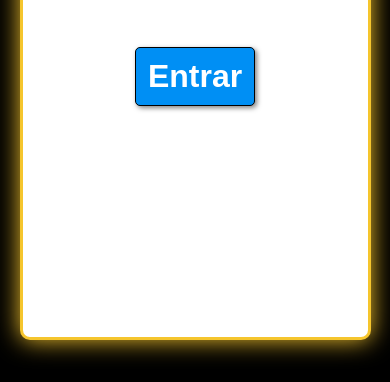
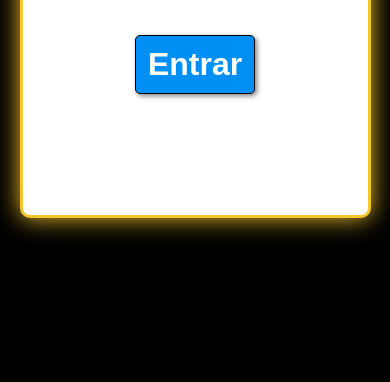
Before and after one commit to cavaleiro-olimpioo/ArchTec, a plain HTML site: page index.html in a window 390 px wide. Shown: the part 462-844 px from the top of the page. Drawn offline with Linux system fonts and the light colour scheme.

Commit message:
resolucao-main4
Melhorei as coisas

```diff
--- a/index.html
+++ b/index.html
@@ -11,12 +11,17 @@
                 width: 90%;
                 height: 90%;
                 overflow-x: hidden;
+                margin: auto;
+                margin-top: 30px;
+                margin-bottom: 30px;
+                height: 650px;
             }
             body{
                 overflow-x: hidden;
             }
             .container{
                 overflow-x: hidden;
+                display: block;
             }
         }
     </style>
```
